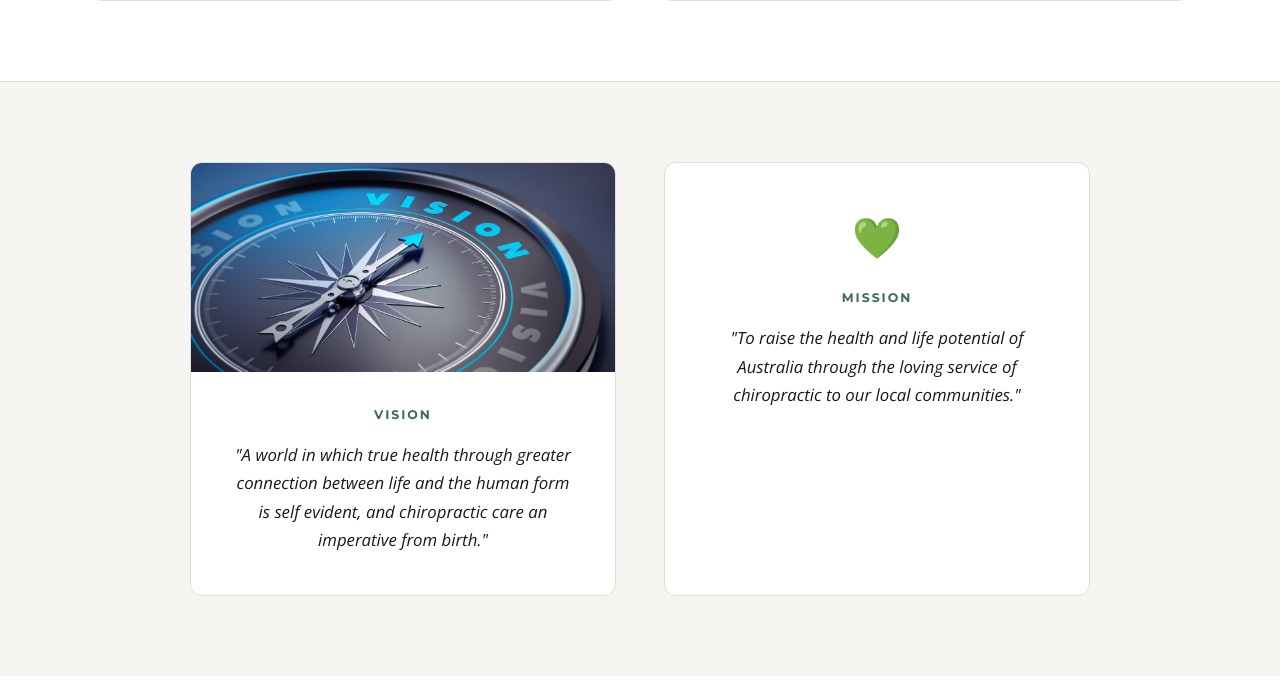
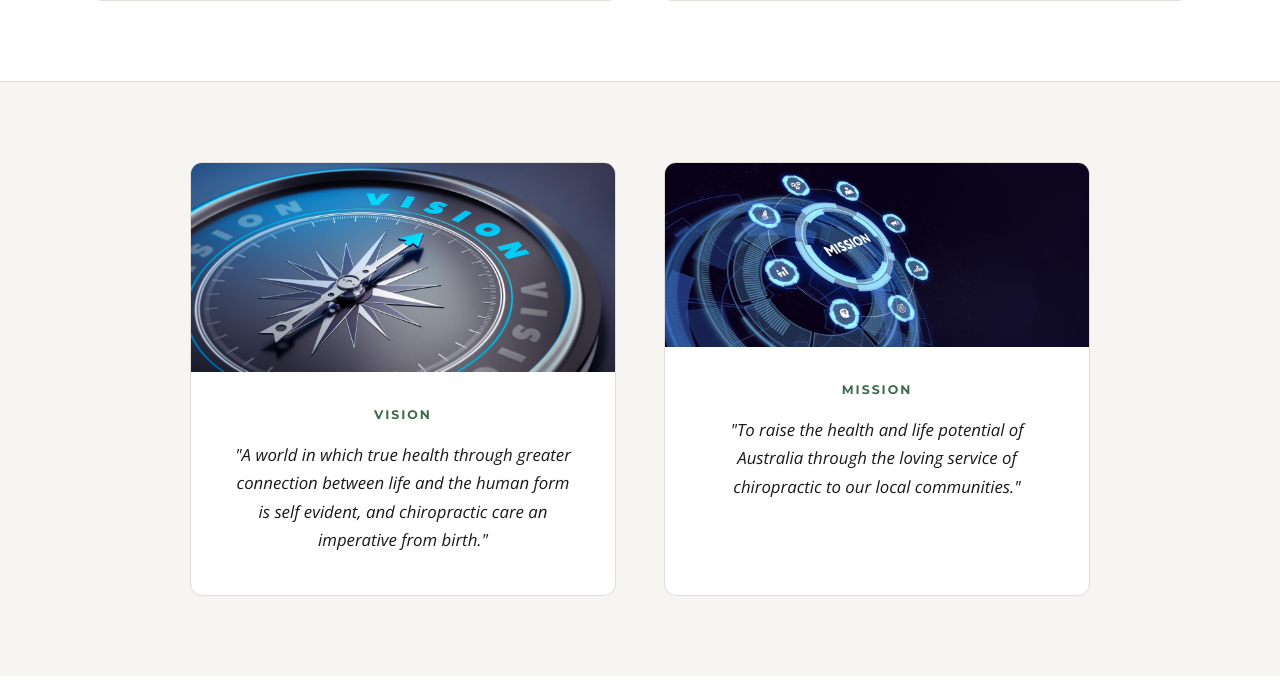
Before and after one commit to mymedsbot/valleyrising-web, a Flask app: page /about in a window 1280 px wide. Shown: the part 1525-2221 px from the top of the page. Run offline with Flask 3, Linux system fonts and the light colour scheme.

Commit message:
Add mission image to Mission section on About page

```diff
--- a/templates/about.html
+++ b/templates/about.html
@@ -62,10 +62,12 @@
       </div>
     </div>
 
-    <div style="text-align: center; padding: 40px; background: white; border-radius: 12px; border: 1px solid var(--border);">
-      <div style="font-size: 2.5rem; margin-bottom: 16px;">💚</div>
-      <div class="section-label" style="justify-content: center;">Mission</div>
-      <p style="font-style: italic; font-size: 1.05rem; color: var(--dark); line-height: 1.7; margin-top: 16px;">"To raise the health and life potential of Australia through the loving service of chiropractic to our local communities."</p>
+    <div style="text-align: center; background: white; border-radius: 12px; border: 1px solid var(--border); overflow: hidden;">
+      <img src="/static/images/mission.jpg" alt="Mission" style="width: 100%; display: block;">
+      <div style="padding: 32px 40px 40px;">
+        <div class="section-label" style="justify-content: center;">Mission</div>
+        <p style="font-style: italic; font-size: 1.05rem; color: var(--dark); line-height: 1.7; margin-top: 16px;">"To raise the health and life potential of Australia through the loving service of chiropractic to our local communities."</p>
+      </div>
     </div>
 
   </div>
```
Also changed, not shown: static/images/mission.jpg (added).
